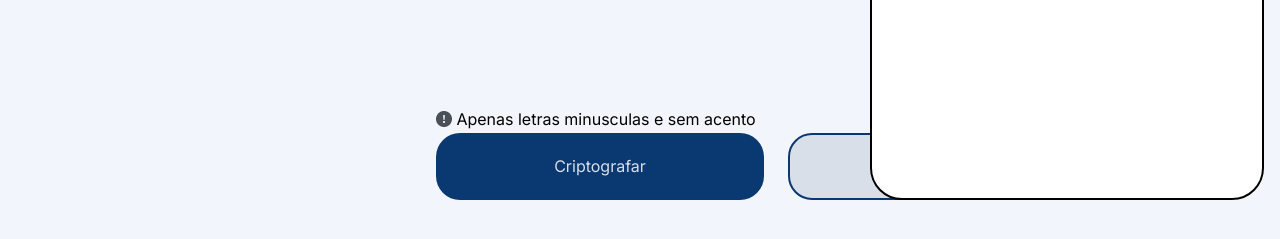
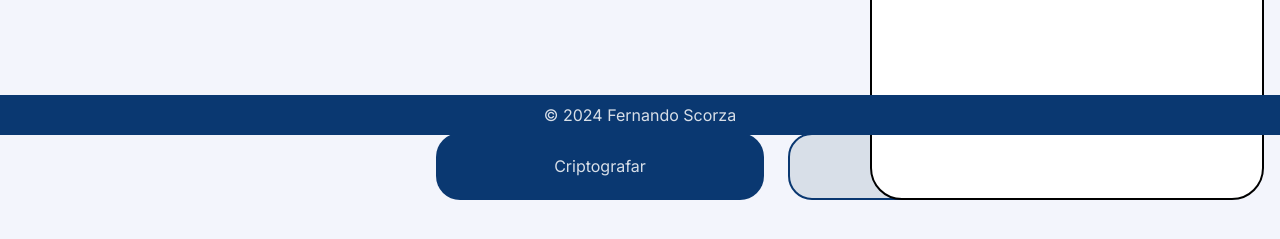
Before and after one commit to FrnScz/Decodificador-de-Texto-Alura, a plain HTML site: page index.html in a window 1280 px wide. Shown: the part 665-904 px from the top of the page. Drawn offline with Linux system fonts and the light colour scheme.

Commit message:
adicionado footer

```diff
--- a/index.html
+++ b/index.html
@@ -46,6 +46,9 @@
         </aside>
     </main>
 
+    <footer>
+        <p>&copy; 2024 Fernando Scorza</p>
+    </footer>
 
 <script src="script.js"></script>
 </body>
--- a/style.css
+++ b/style.css
@@ -7,6 +7,7 @@
 body {
     width: 100%;
     background-color: #f3f5fc;
+    height: 100vh;
 }
 
 header {
@@ -198,3 +199,19 @@ aside {
     transform: scale(0.95);
     transition: transform .1s;
 }
+
+footer {
+    width: 100%;
+    background-color: #0A3871;
+    color: #D8DFE8;
+    text-align: center;
+    padding: 10px 0;
+    position: fixed;
+    bottom: 0;
+    font-family: "Inter", sans-serif;
+}
+
+footer p {
+    margin: 0;
+    font-size: 16px;
+}
```
